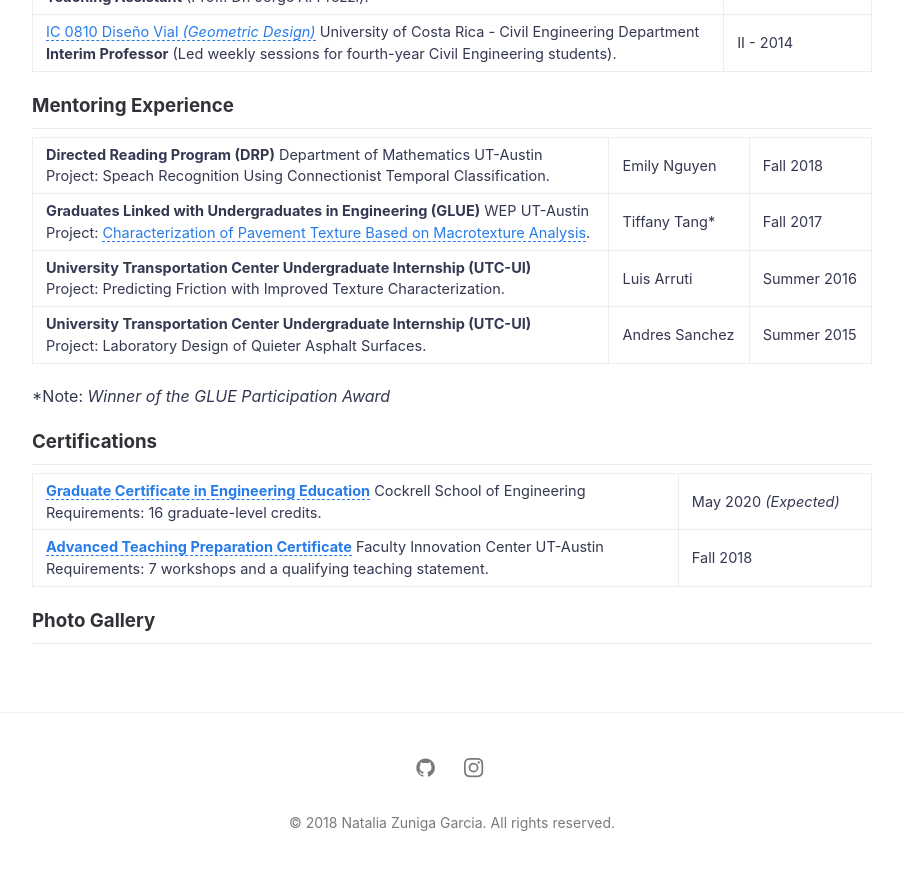
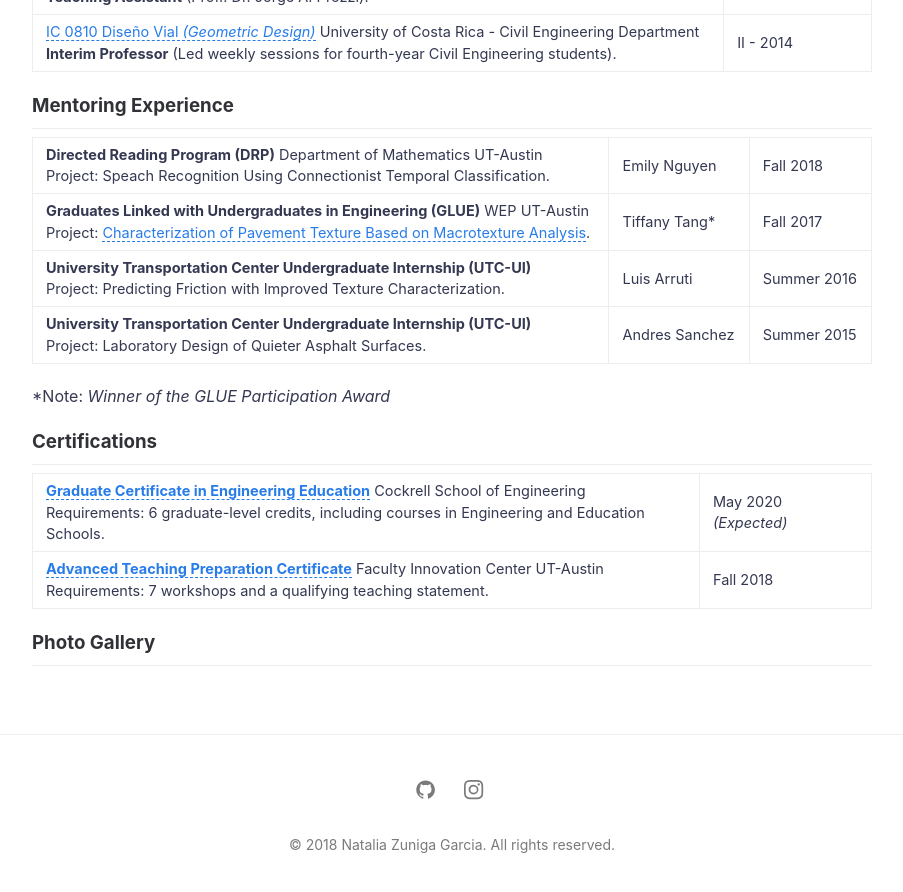
Before and after one commit to nzunigag/nzunigag.github.io, a Jekyll site: the page built from teaching.md, in a window 1280 px wide and 900 px high, scrolled down 621 px. Shown: the top 892 px of the window, without its empty margins (188-1091 px from the left). Built offline with Jekyll 4.4.1, drawn with Linux system fonts in a browser that asks for light colours.

Commit message:
Update teaching.md

```diff
--- a/teaching.md
+++ b/teaching.md
@@ -30,7 +30,7 @@ ___
 ### Certifications
 ___
 
-<b>[Graduate Certificate in Engineering Education](http://www.engr.utexas.edu/graduate/certificate-engineering-education)</b> Cockrell School of Engineering<br>Requirements: 16 graduate-level credits. | May 2020 <i>(Expected)</i> <br>
+<b>[Graduate Certificate in Engineering Education](http://www.engr.utexas.edu/graduate/certificate-engineering-education)</b> Cockrell School of Engineering<br>Requirements: 6 graduate-level credits, including courses in Engineering and Education Schools. | May 2020 <i>(Expected)</i> <br>
 <b>[Advanced Teaching Preparation Certificate](https://facultyinnovate.utexas.edu/gsd)</b> Faculty Innovation Center UT-Austin<br>Requirements: 7 workshops and a qualifying teaching statement. | Fall 2018<br>
 
 ### Photo Gallery
```
